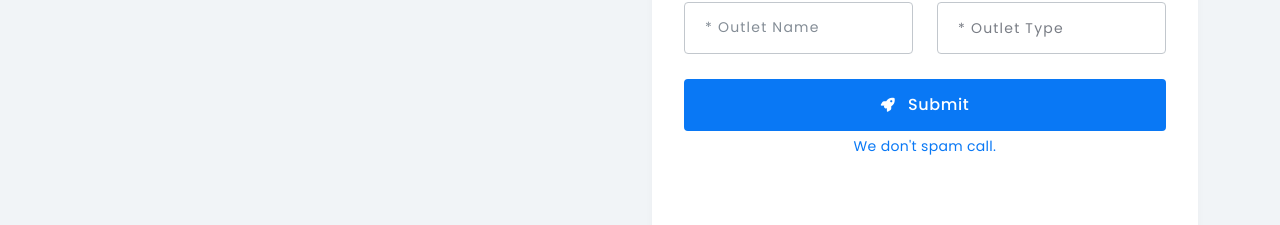
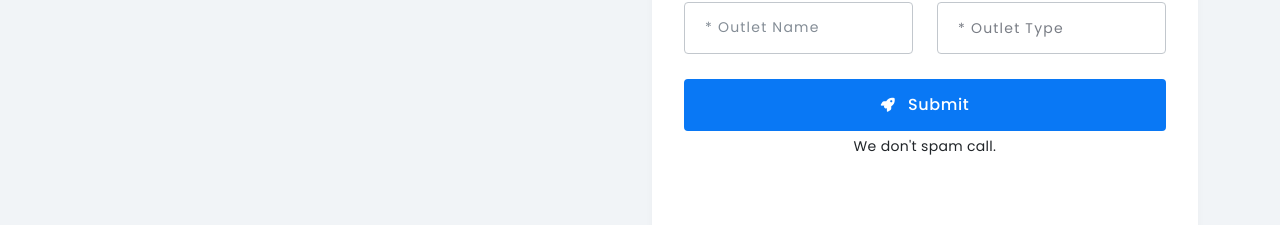
Before and after one commit to Shekru-Labs-India/menumitra_website, a React (Create React App) app: page / in a window 1280 px wide. Shown: the part 6615-6840 px from the top of the page. Built offline with nearby package versions, Linux system fonts and the light colour scheme.

Commit message:
update user app URL format in App.js and change text color in Form.jsx

```diff
--- a/src/App.js
+++ b/src/App.js
@@ -59,7 +59,7 @@ function App() {
 
     if (userAppPattern.test(currentUrl)) {
       window.location.href =
-        "https://menumitra-testing.netlify.app/user_app/890792/1/168";
+        "https://menumitra-testing.netlify.app/user_app/o890792/s168/t1";
     }
   }, []);
 
--- a/src/components/Form.jsx
+++ b/src/components/Form.jsx
@@ -466,7 +466,7 @@ const BookingForm = ({
                     </button>
 
                     <p
-                      className="mt-1 text-primary text-center"
+                      className="mt-1 text-dark text-center"
                       style={{ fontSize: "14px" }}
                     >
                       We don't spam call.
```
